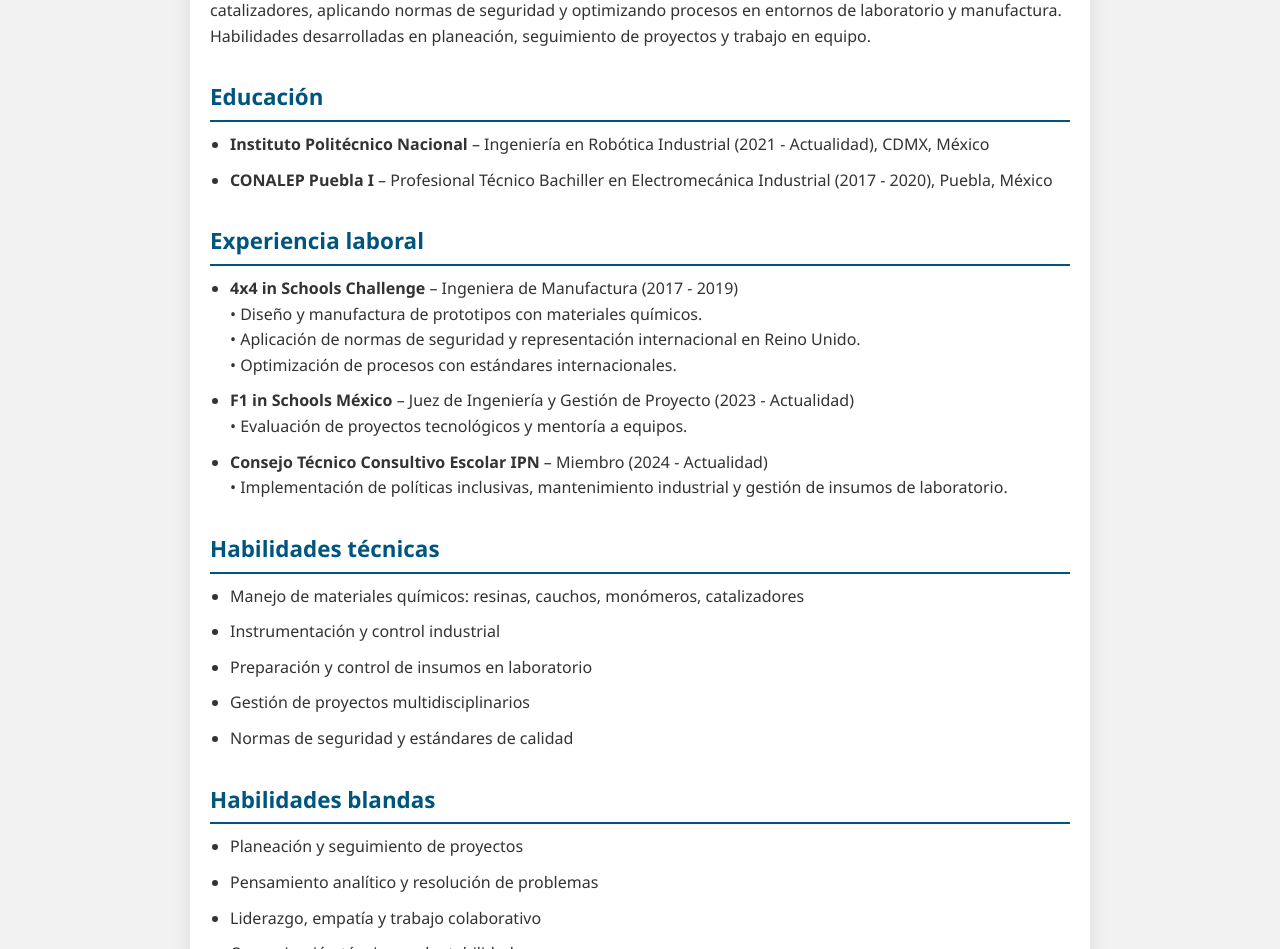
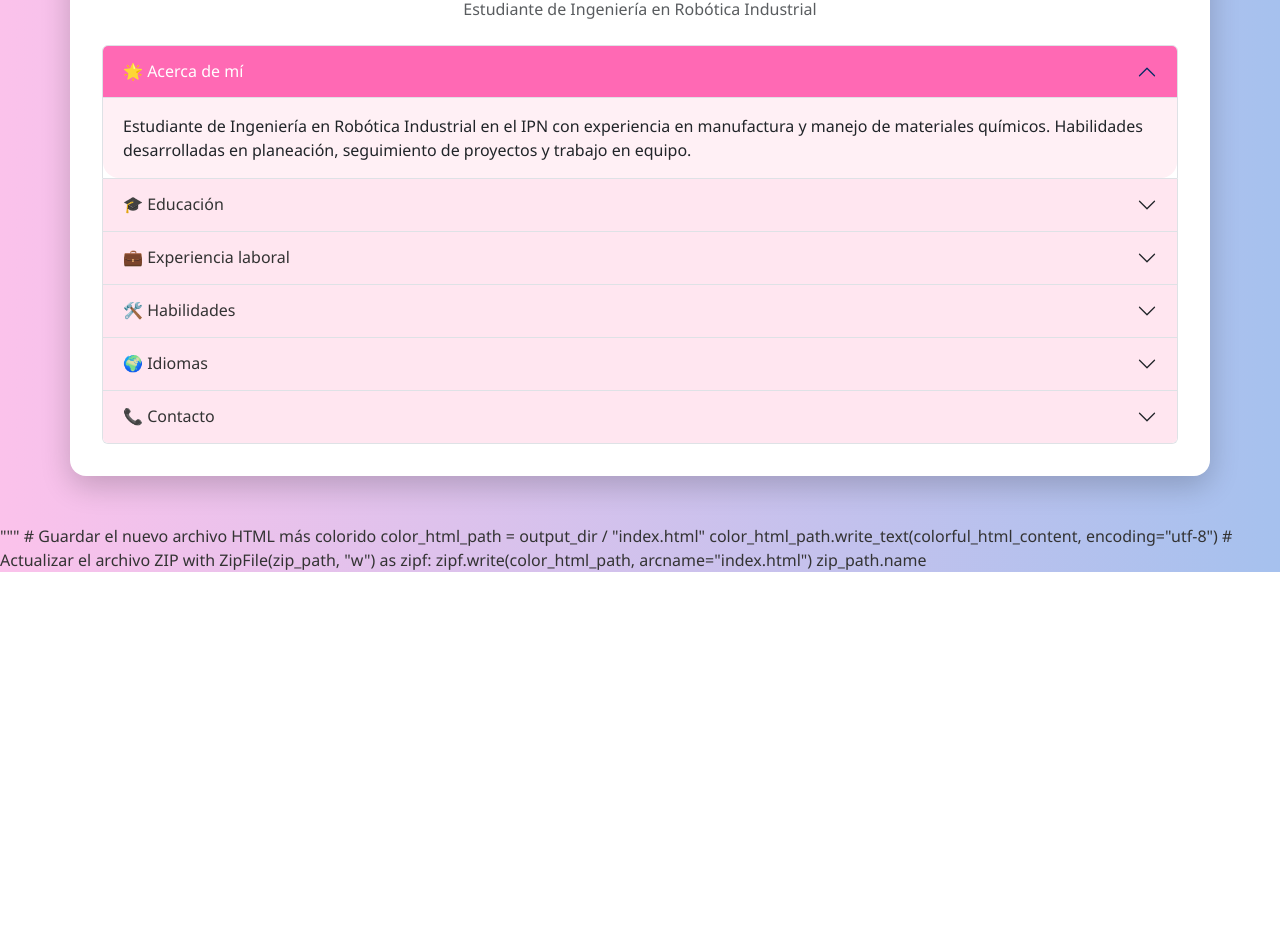
Before and after one commit to 2021360720/CV-Suu, a plain HTML site: page index.html in a window 1280 px wide. Shown: the part 329-1278 px from the top of the page. After the commit the page ends 901 px from the top, so only its background shows below. Drawn offline with nearby package versions, Linux system fonts and the light colour scheme.

Commit message:
Update index.html

```diff
--- a/index.html
+++ b/index.html
@@ -1,87 +1,175 @@
-
+# Actualización del HTML con más colores y estilo visual mejorado
+colorful_html_content = """
 <!DOCTYPE html>
 <html lang="es">
 <head>
   <meta charset="UTF-8" />
-  <meta name="viewport" content="width=device-width, initial-scale=1.0"/>
+  <meta name="viewport" content="width=device-width, initial-scale=1.0" />
   <title>CV de Susana González Romero</title>
-  <link rel="stylesheet" href="estilos.css" />
+  <link href="https://cdn.jsdelivr.net/npm/bootstrap@5.3.2/dist/css/bootstrap.min.css" rel="stylesheet">
+  <style>
+    body {
+      background: linear-gradient(to right, #fbc2eb, #a6c1ee);
+      font-family: 'Segoe UI', sans-serif;
+      color: #333;
+    }
+    .container {
+      background-color: white;
+      border-radius: 1rem;
+      padding: 2rem;
+      box-shadow: 0 10px 30px rgba(0, 0, 0, 0.2);
+    }
+    .profile-pic {
+      width: 150px;
+      height: 150px;
+      object-fit: cover;
+      border-radius: 50%;
+      border: 5px solid #ff69b4;
+    }
+    .accordion-button:not(.collapsed) {
+      background-color: #ff69b4;
+      color: white;
+    }
+    .accordion-button.collapsed {
+      background-color: #ffe6f0;
+      color: #333;
+    }
+    .accordion-body {
+      background-color: #fff0f5;
+      border-radius: 0 0 1rem 1rem;
+    }
+    .section-title {
+      font-weight: bold;
+      font-size: 1.5rem;
+      color: #cc0066;
+      margin-top: 1.5rem;
+    }
+  </style>
 </head>
 <body>
-  <div class="container">
-    <header class="header">
-      <img src="foto-susana.jpg" alt="Foto de Susana González Romero" class="foto">
+  <div class="container mt-5 mb-5">
+    <div class="text-center mb-4">
+      <img src="foto-susana.jpg" alt="Foto de Susana" class="profile-pic mb-3">
       <h1>Susana González Romero</h1>
-      <p class="subtitulo">Estudiante de Ingeniería en Robótica Industrial</p>
-    </header>
+      <p class="text-muted">Estudiante de Ingeniería en Robótica Industrial</p>
+    </div>
 
-    <section class="seccion">
-      <h2>Acerca de mí</h2>
-      <p>
-        Estudiante de Ingeniería en Robótica Industrial en el Instituto Politécnico Nacional con sólida experiencia en manufactura y manejo de materiales químicos. Competente en el uso de resinas, cauchos, monómeros y catalizadores, aplicando normas de seguridad y optimizando procesos en entornos de laboratorio y manufactura. Habilidades desarrolladas en planeación, seguimiento de proyectos y trabajo en equipo.
-      </p>
-    </section>
+    <div class="accordion" id="cvAccordion">
 
-    <section class="seccion">
-      <h2>Educación</h2>
+      <div class="accordion-item">
+        <h2 class="accordion-header" id="aboutMeHeader">
+          <button class="accordion-button" type="button" data-bs-toggle="collapse" data-bs-target="#aboutMe">
+            🌟 Acerca de mí
+          </button>
+        </h2>
+        <div id="aboutMe" class="accordion-collapse collapse show">
+          <div class="accordion-body">
+            Estudiante de Ingeniería en Robótica Industrial en el IPN con experiencia en manufactura y manejo de materiales químicos. Habilidades desarrolladas en planeación, seguimiento de proyectos y trabajo en equipo.
+          </div>
+        </div>
+      </div>
+
+      <div class="accordion-item">
+        <h2 class="accordion-header">
+          <button class="accordion-button collapsed" type="button" data-bs-toggle="collapse" data-bs-target="#education">
+            🎓 Educación
+          </button>
+        </h2>
+        <div id="education" class="accordion-collapse collapse">
+          <div class="accordion-body">
             <ul>
-        <li><strong>Instituto Politécnico Nacional</strong> – Ingeniería en Robótica Industrial (2021 - Actualidad), CDMX, México</li>
-        <li><strong>CONALEP Puebla I</strong> – Profesional Técnico Bachiller en Electromecánica Industrial (2017 - 2020), Puebla, México</li>
+              <li><strong>IPN</strong> – Ingeniería en Robótica Industrial (2021 - Actualidad), CDMX</li>
+              <li><strong>CONALEP Puebla I</strong> – Electromecánica Industrial (2017 - 2020)</li>
             </ul>
-    </section>
+          </div>
+        </div>
+      </div>
 
-    <section class="seccion">
-      <h2>Experiencia laboral</h2>
+      <div class="accordion-item">
+        <h2 class="accordion-header">
+          <button class="accordion-button collapsed" type="button" data-bs-toggle="collapse" data-bs-target="#experience">
+            💼 Experiencia laboral
+          </button>
+        </h2>
+        <div id="experience" class="accordion-collapse collapse">
+          <div class="accordion-body">
             <ul>
-        <li><strong>4x4 in Schools Challenge</strong> – Ingeniera de Manufactura (2017 - 2019)<br>
-          • Diseño y manufactura de prototipos con materiales químicos.<br>
-          • Aplicación de normas de seguridad y representación internacional en Reino Unido.<br>
-          • Optimización de procesos con estándares internacionales.
-        </li>
-        <li><strong>F1 in Schools México</strong> – Juez de Ingeniería y Gestión de Proyecto (2023 - Actualidad)<br>
-          • Evaluación de proyectos tecnológicos y mentoría a equipos.
-        </li>
-        <li><strong>Consejo Técnico Consultivo Escolar IPN</strong> – Miembro (2024 - Actualidad)<br>
-          • Implementación de políticas inclusivas, mantenimiento industrial y gestión de insumos de laboratorio.
-        </li>
+              <li><strong>4x4 in Schools</strong> – Ingeniera de Manufactura (2017–2019)</li>
+              <li><strong>F1 in Schools México</strong> – Juez y mentora (2023–Actualidad)</li>
+              <li><strong>Consejo Técnico IPN</strong> – Miembro activo (2024–Actualidad)</li>
             </ul>
-    </section>
+          </div>
+        </div>
+      </div>
 
-    <section class="seccion">
-      <h2>Habilidades técnicas</h2>
+      <div class="accordion-item">
+        <h2 class="accordion-header">
+          <button class="accordion-button collapsed" type="button" data-bs-toggle="collapse" data-bs-target="#skills">
+            🛠️ Habilidades
+          </button>
+        </h2>
+        <div id="skills" class="accordion-collapse collapse">
+          <div class="accordion-body">
+            <strong>Técnicas:</strong>
             <ul>
-        <li>Manejo de materiales químicos: resinas, cauchos, monómeros, catalizadores</li>
+              <li>Resinas, cauchos, monómeros, catalizadores</li>
               <li>Instrumentación y control industrial</li>
-        <li>Preparación y control de insumos en laboratorio</li>
-        <li>Gestión de proyectos multidisciplinarios</li>
-        <li>Normas de seguridad y estándares de calidad</li>
+              <li>Normas de seguridad, calidad</li>
             </ul>
-    </section>
+            <strong>Blandas:</strong>
+            <ul>
+              <li>Planeación, liderazgo, empatía</li>
+              <li>Resolución de conflictos</li>
+              <li>Comunicación técnica y adaptabilidad</li>
+            </ul>
+          </div>
+        </div>
+      </div>
 
-    <section class="seccion">
-      <h2>Habilidades blandas</h2>
-      <ul>
-        <li>Planeación y seguimiento de proyectos</li>
-        <li>Pensamiento analítico y resolución de problemas</li>
-        <li>Liderazgo, empatía y trabajo colaborativo</li>
-        <li>Comunicación técnica y adaptabilidad</li>
-        <li>Gestión del tiempo, negociación y resolución de conflictos</li>
-      </ul>
-    </section>
-
-    <section class="seccion">
-      <h2>Idiomas</h2>
+      <div class="accordion-item">
+        <h2 class="accordion-header">
+          <button class="accordion-button collapsed" type="button" data-bs-toggle="collapse" data-bs-target="#languages">
+            🌍 Idiomas
+          </button>
+        </h2>
+        <div id="languages" class="accordion-collapse collapse">
+          <div class="accordion-body">
             <ul>
               <li>Español: Nativo</li>
               <li>Inglés: Avanzado</li>
             </ul>
-    </section>
+          </div>
+        </div>
+      </div>
 
-    <section class="seccion">
-      <h2>Contacto</h2>
-      <p>Celular: +52 222 312 6853</p>
-      <p>Correo: susgonz0@gmail.com</p>
-    </section>
+      <div class="accordion-item">
+        <h2 class="accordion-header">
+          <button class="accordion-button collapsed" type="button" data-bs-toggle="collapse" data-bs-target="#contact">
+            📞 Contacto
+          </button>
+        </h2>
+        <div id="contact" class="accordion-collapse collapse">
+          <div class="accordion-body">
+            <p>Tel: +52 222 312 6853</p>
+            <p>Email: susgonz0@gmail.com</p>
           </div>
+        </div>
+      </div>
+
+    </div>
+  </div>
+
+  <script src="https://cdn.jsdelivr.net/npm/bootstrap@5.3.2/dist/js/bootstrap.bundle.min.js"></script>
 </body>
 </html>
+"""
+
+# Guardar el nuevo archivo HTML más colorido
+color_html_path = output_dir / "index.html"
+color_html_path.write_text(colorful_html_content, encoding="utf-8")
+
+# Actualizar el archivo ZIP
+with ZipFile(zip_path, "w") as zipf:
+    zipf.write(color_html_path, arcname="index.html")
+
+zip_path.name
```
Lines whose indentation alone changed are shown as unchanged.
